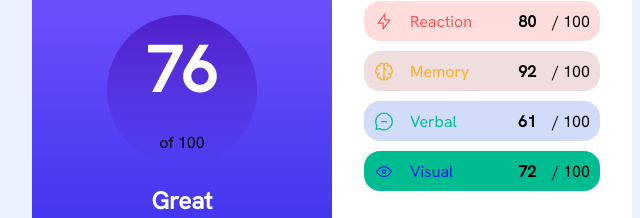
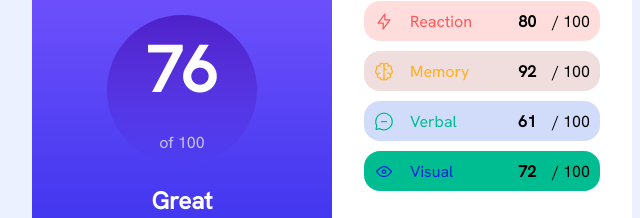
Before and after one commit to skeva31/results-summary-component-main, a plain HTML site: page index.html in a window 1280 px wide. Shown: the part 262-480 px from the top of the page, 308-948 px from the left. Drawn offline with Linux system fonts and the light colour scheme.

Commit message:
Update style.css

```diff
--- a/style.css
+++ b/style.css
@@ -143,6 +143,9 @@ section{
     margin-top: 10px;
     align-items: center;
 }
+.circle p{
+ color: var(--Light-lavender);
+}
 @media  screen and (max-width:600px) {
 
     .card {
```
